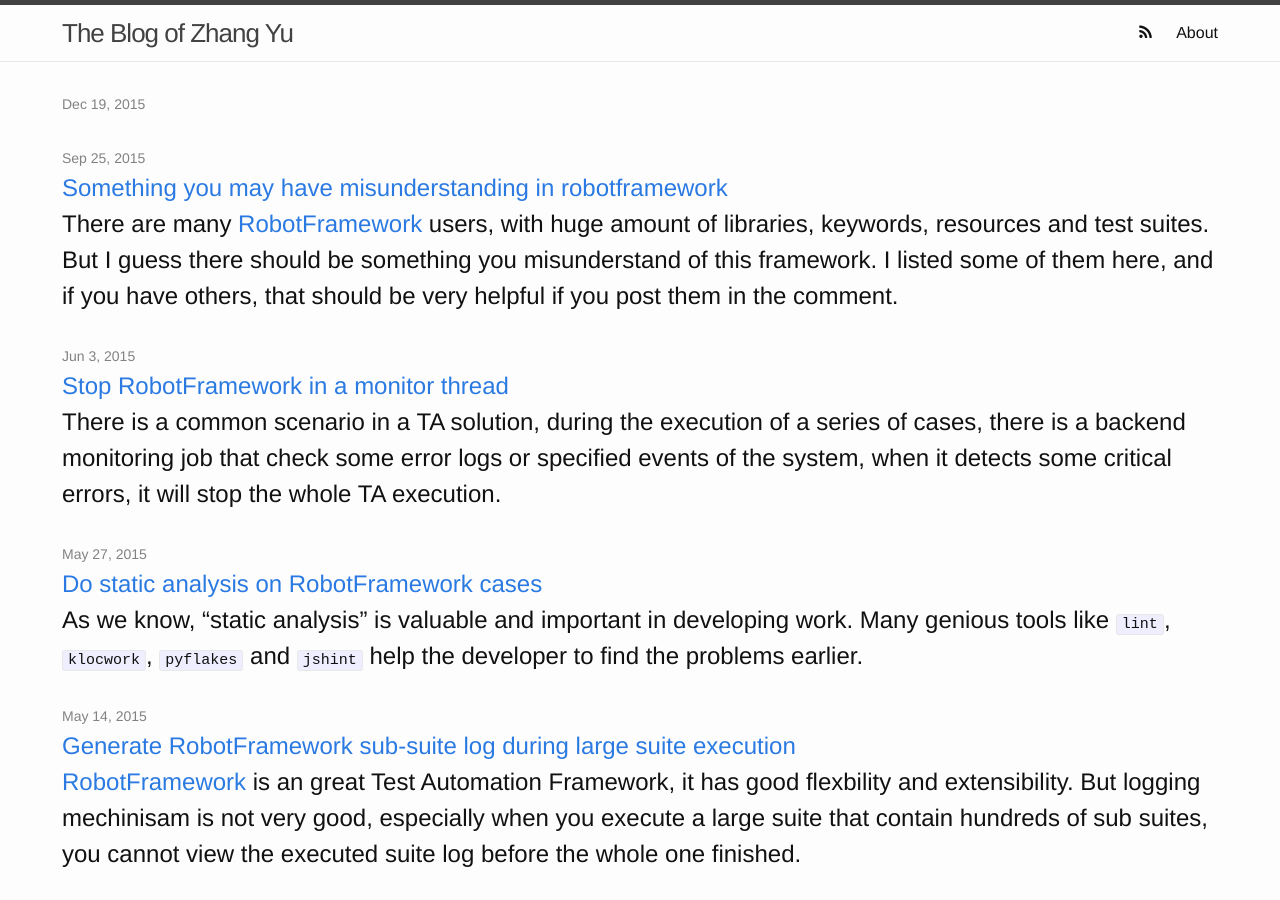
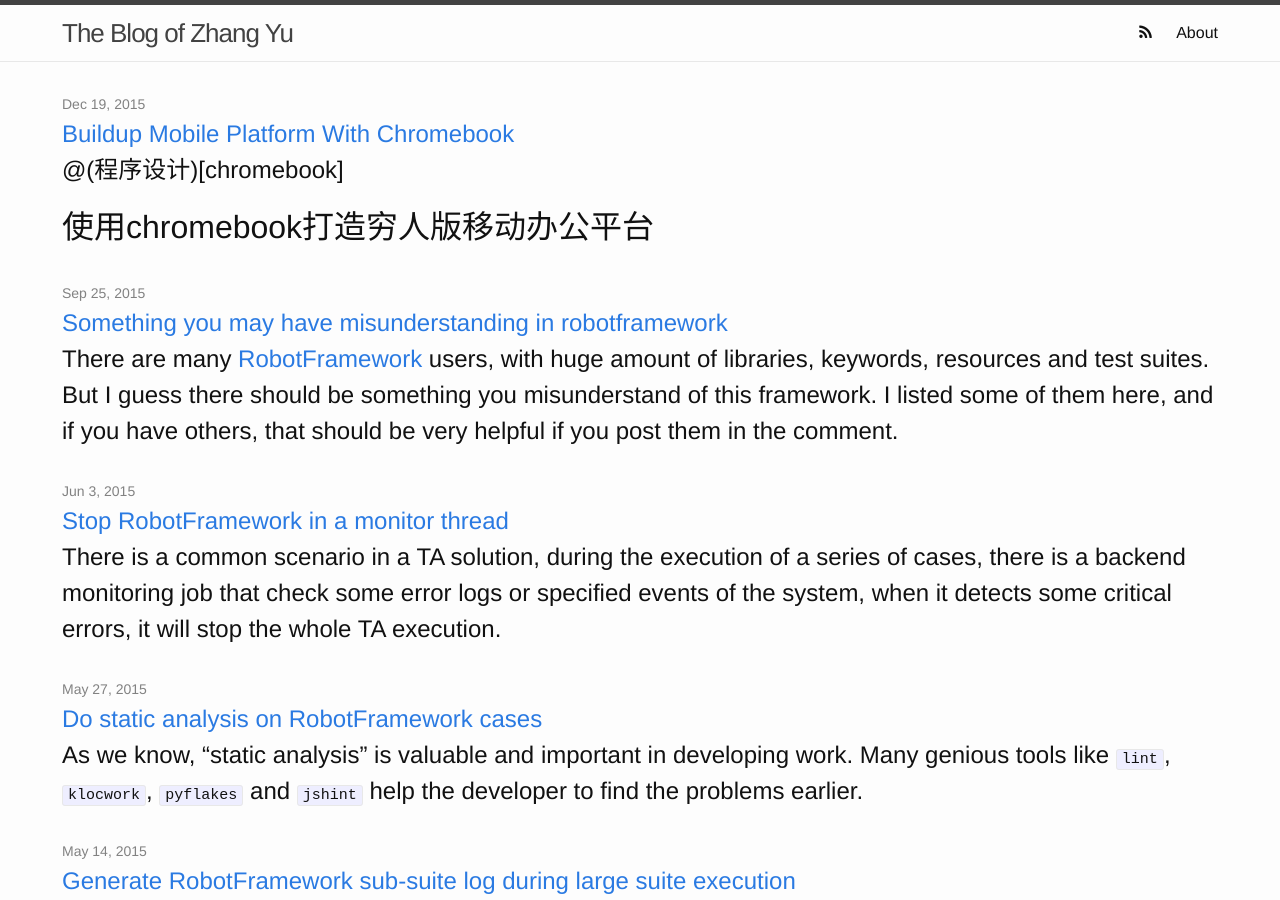
Before and after one commit to feiyuw/feiyuw.github.io, a Jekyll site: the page built from index.html, in a window 1280 px wide and 900 px high. Built offline with Jekyll 4.4.1, drawn with Linux system fonts in a browser that asks for light colours; nearby versions of some CDN libraries; Markdown is read by kramdown in place of the engine named in the settings; the list of posts is cut into pages by our own code; some of the changed lines change nothing that is shown.

Commit message:
Update 2015-12-19-buildup-mobile-platform-with-chromebook.md

```diff
--- a/_posts/2015-12-19-buildup-mobile-platform-with-chromebook.md
+++ b/_posts/2015-12-19-buildup-mobile-platform-with-chromebook.md
@@ -1,6 +1,72 @@
----
-layout: post
-title:  ""
-date:   2015-12-19 14:58:00
-categories: TA
----
+@(程序设计)[chromebook]
+# 使用chromebook打造穷人版移动办公平台
+
+很早就听说chromebook的大名，知道它是google基于linux平台打造的chrome os，特点是一切应用皆在web，国内没有发售。
+
+就如同当年的kindle 3一样，我对这种比较酷炫而又价格平民的产品总有一些期待。前两个月在hi-pda论坛上，ID为“母鸡兄”的商家以1000出头的价格出了一批chrome pixel，顿时掀起一股chromebook的热潮，而我也重新点燃了对这个平台的兴趣。
+
+收了几次chrome pixel未果之后，将目光转到了闲鱼，就有了当下正在用的这台Lenovo chromebook 11e：
+* 赛扬4核的CPU
+* 4G内存16G SSD存储
+* 11.6寸1366*768的IPS屏幕
+* 6个小时左右的续航（官方标称8小时，实际用了两天6小时以上）
+* Chrome OS系统
+
+本子收到手两天了，记录一下我的折腾经历，希望对同好有所帮助。
+
+### 系统激活
+
+打开笔记本盖的第一反应是：“咦？机器是开着的！”。虽然对chromebook所号称的不需要关机有所耳闻，但对于开发一直用Linux Mint或者Windows 7的笔者来说，下班关机一直是个*”好习惯”*。chromebook激活需要google帐号，事实上它认证的用户名和密码也是google的帐号。对于生活在墙内的天朝人们来说，翻墙显然就是必备的一个步骤了。
+
+#### 方案一、利用手机作wifi热点
+
+作为程序员的笔者，本来认为这是一个很简单的事情，结果却经历了不少波折。我的路由器比较古老，无法在路由器端安装VPN等软件，这时候我想到的第一个方法是通过手机翻墙然后开wifi热点。我的小米4连上4G打开shadowsocks，顺利翻到墙外，开启wifi热点，一切OK，然后chromebook连这个wifi热点，可是却始终连不上google。
+
+一开始我以为是chromebook设置的问题，折腾一番，用另一台手机连这个wifi热点，发现根本上不了网，别说墙外，连墙内也不行。方案一宣告失败。
+
+#### 方案二、利用笔记本作wifi热点
+
+接下来我把目标转向我的另一台笔记本，这是一台普通的15寸笔记本，安装有linux mint操作系统，顺利通过VPN翻墙。于是利用mint自带的wifi热点功能很方便的创建了一个wifi热点。用手机连接热点测试，访问google毫无压力。
+
+但是用chromebook连这个wifi却一直没有成功，这里我怀疑是chromebook激活是的wifi认证机制有限，不知我这个是WPA2还是WPA，总之就是不行。
+
+不得已转向windows系统，下载了一个叫**猎豹wifi**的软件，在平时，我是非常鄙视这样的国产小软件的，但是不得不说它确实挺好用，很方便的建立了热点，chromebook通过这个wifi也很方便的连上了google，接下来的过程和登录chrome浏览器类似，需要验证手机等，就不多说了。
+
+### 配置VPN
+
+笔者在手机上用shadowsocks翻墙，在笔记本上还是习惯用VPN，原因很简单，不用安装额外的支持软件，不用作过多的设置。
+
+**chrome os**不支持**PPTP**协议，这点需要注意，另外高大上的**Cisco Any connect**也不支持（当然都是有办法添加的），我采用的是L2TP协议，在配置里面添加一个VPN网络，设置好共享密钥，用户名密码等就OK了，另外我设置了让它自动连接，这样每次开机就可以连上VPN了。
+
+![Alt text](./vpn.png)
+
+而且在VPN连接断开后还会自动重连，对于我们这种网络环境来说实在是太有必要了。
+
+### lenovo chromebook 11e的特点
+
+1. 对网络重度依赖，毕竟存储只有16G，再说几乎所有应用都是网络应用
+2. 开机迅速，几秒内搞定，无需关机，合上盖子就OK了
+3. 安静，屏幕优秀
+4. 键盘较为舒服
+5. 机器较重1.5kg，但做工也相当皮实，屏幕可以打开180度
+6. 续航时间号称8小时，对于我这种以码字为主的用户来说，实际使用7小时以上是OK的（屏幕亮度影响较大，我一般只用30-40%亮度）
+7. 无线连接非常好，对比家里的另外一台笔记本和手机什么的，它的无线连接信号最好
+8. 触摸板支持多点触摸，如两指上下滑动，三指左右切换等
+9. 键盘第一栏快捷键非常好用，无用的Fn之类都被取代了，大写键被搜索键取代
+
+### APP推荐
+
+1. 马克飞象
+我的这篇文章就是用它写的，非常优秀的markdown格式编辑器，支持实时预览，并且与印象笔记同步，这个功能实在太赞了
+1. zed
+chromebook上的代码编辑器，支持直接打开github或者google drive上的项目，支持vim/emacs编辑模式，以及javascript的代码补全等
+1. caret
+轻量级的编辑器，操作类似sublime text，如果你经常需要编辑的都是本地文档的话，它比zed更好
+1. Any.do
+超级好用的TODO管理软件
+
+### 为什么我不在chromebook上装其它Linux?
+
+两个原因：
+1. 我的主力机装的就是linux mint，而且硬盘足够大，性能也足够折腾了，没必要再重复一遍，再说待机时间和体验损失太大了。
+2. 给自己一点限制，让自己尝试寻找一些新的工作方式，顺便发现一些优秀的APP，我感觉这次还是收获很大的。
```
